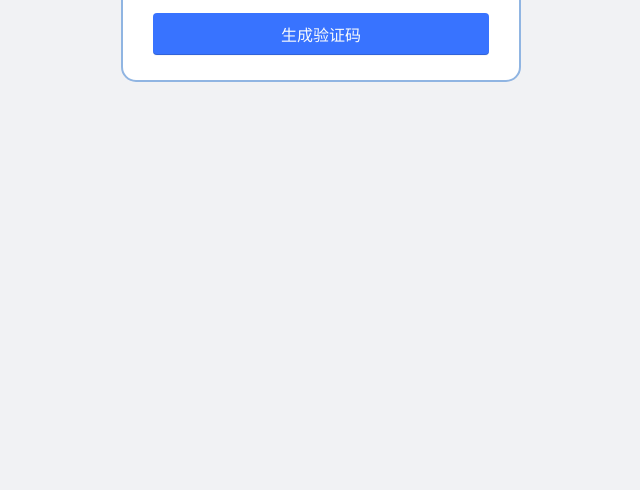
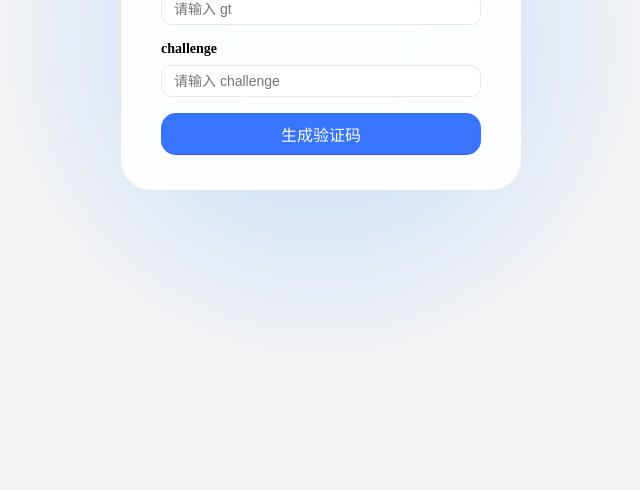
Before and after one commit to brandeo/geetest-validator, a website: page index.html in a window 1280 px wide. Shown: the part 310-800 px from the top of the page, without its empty margins (319-959 px from the left). Drawn offline with Linux system fonts and the light colour scheme.

Commit message:
更新下ui

```diff
--- a/css/style.css
+++ b/css/style.css
@@ -13,13 +13,27 @@ a {
 }
 
 .box {
-    margin: 100px auto;
-    padding: 20px 30px 25px 30px;
+    position: relative;
+    margin: 200px auto;
+    padding: 30px 40px 35px 40px;
     max-width: 400px;
-    border-radius: 15px;
-    background: #fff;
-    border: 2px solid #90b5e2;
+    border-radius: 30px;
+    background: #fffffff3;
 }
+.box::before {
+    content: '';
+    position: absolute;
+    z-index: -1;
+    top: -200px;
+    right: -200px;
+    bottom: -200px;
+    left: -200px;
+    border-radius: 30px;
+    background:
+    radial-gradient(circle at center, rgba(114, 177, 255, 0.417), transparent 60%);
+  }
+
+
 
 .title {
     text-align: center;
@@ -73,22 +87,22 @@ a {
     padding: 7px 12px;
     font-size: 14px;
     font-weight: 400;
-    line-height: 20px;
+    line-height: 1px;
     color: inherit;
     background-clip: padding-box;
     border: 1px solid #e6e7e9;
     -webkit-appearance: none;
     -moz-appearance: none;
     appearance: none;
-    border-radius: 4px;
+    border-radius: 10px;
     transition: border-color .15s ease-in-out, box-shadow .15s ease-in-out;
 }
 
 .form-control:focus {
     color: inherit;
-    border-color: #90b5e2;
+    border-color: #157eff;
     outline: 0;
-    box-shadow: 0 0 0 4px rgb(32 107 196 / 25%);
+    box-shadow: none;
 }
 .form-control:disabled {
     background-color: #f1f5f9;
@@ -108,12 +122,12 @@ a {
     cursor: pointer;
     user-select: none;
 
-    width: 336px;
+    width: 320px;
     height: 42px;
     color: #f8fafc;
-    background-color: #3873ff;
+    background-color: #3471fff8;
     text-align: center;
-    border-radius: 4px;
+    border-radius: 15px;
     box-shadow: 0 1px 0 rgba(29, 39, 59, 0.04), inset 0 -1px 0 rgba(29, 39, 59, 0.2);
 }
 
@@ -130,10 +144,10 @@ a {
 
 #wait {
     height: 42px;
-    width: 336px;
+    width: 320px;
     text-align: center;
-    border-radius: 4px;
-    background-color: #F3F3F3;
+    border-radius: 15px;
+    background-color: #0000000a;
 }
 
 .hide {
@@ -152,7 +166,7 @@ a {
     height: 8px;
     margin: 18px 4px;
     background: #ccc;
-    border-radius: 50%;
+    border-radius: 15px;
     opacity: 0;
     box-shadow: 0 0 2px black;
     animation: loadingFade 1s infinite;
@@ -173,6 +187,16 @@ a {
 .loading-dot:nth-child(4) {
     animation-delay: 0.3s;
 }
+.loading-dot:nth-child(5) {
+    animation-delay: 0.4s;
+}
+.loading-dot:nth-child(6) {
+    animation-delay: 0.5s;
+}
+.loading-dot:nth-child(7) {
+    animation-delay: 0.6s;
+}
+
 
 @keyframes loadingFade {
     0% {
```
